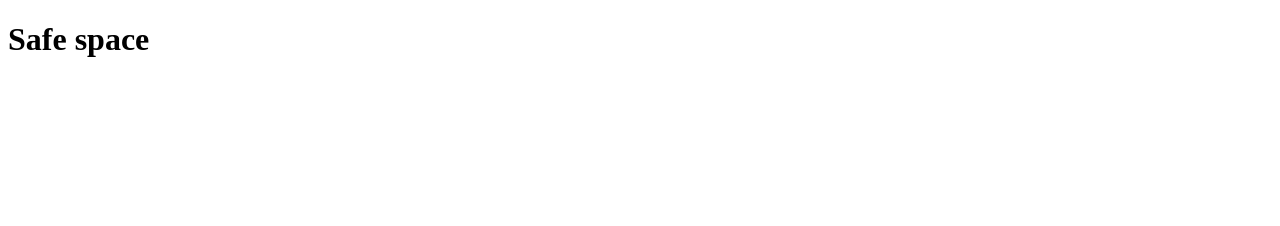
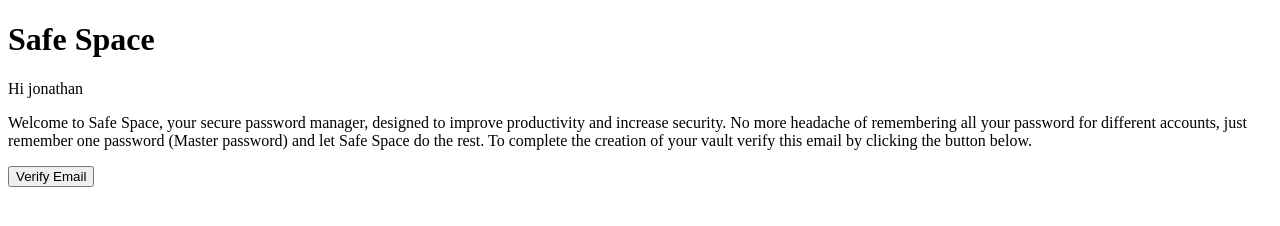
Before and after one commit to nathan-young1/safespace-cloud-function, a plain HTML site: page verificationEmail.html in a window 1280 px wide. Drawn offline with Linux system fonts and the light colour scheme.

Commit message:
added button

```diff
--- a/verificationEmail.html
+++ b/verificationEmail.html
@@ -4,7 +4,16 @@
     </head>
     <body>
         <h1>
-            Safe space
+            Safe Space
         </h1>
+        <p>
+            Hi  jonathan
+        </p>
+        <p>
+            Welcome to Safe Space, your secure password manager, designed to improve productivity and increase security.
+            No more headache of remembering all your password for different accounts, just remember one password (Master password) and let Safe Space do the rest.
+            To complete the creation of your vault verify this email by clicking the button below.
+        </p>
+        <input type="button" value="Verify Email">
     </body>
 </html>
```
